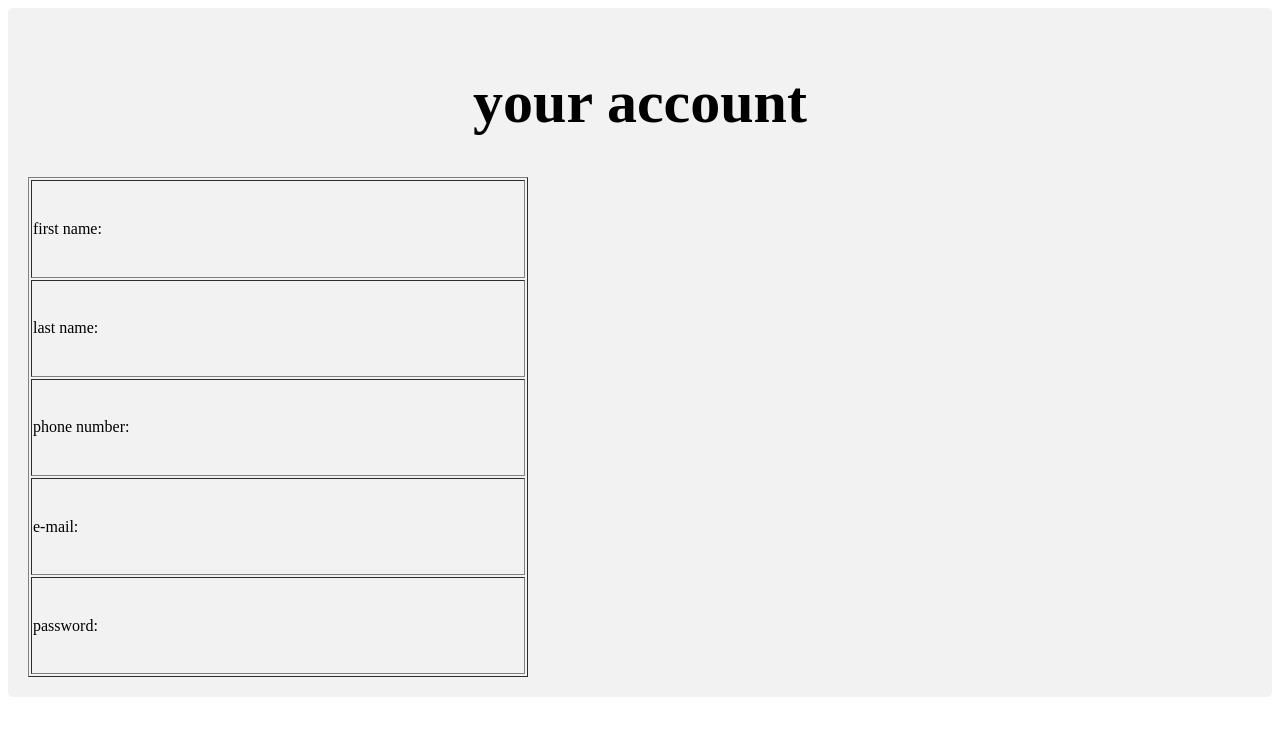
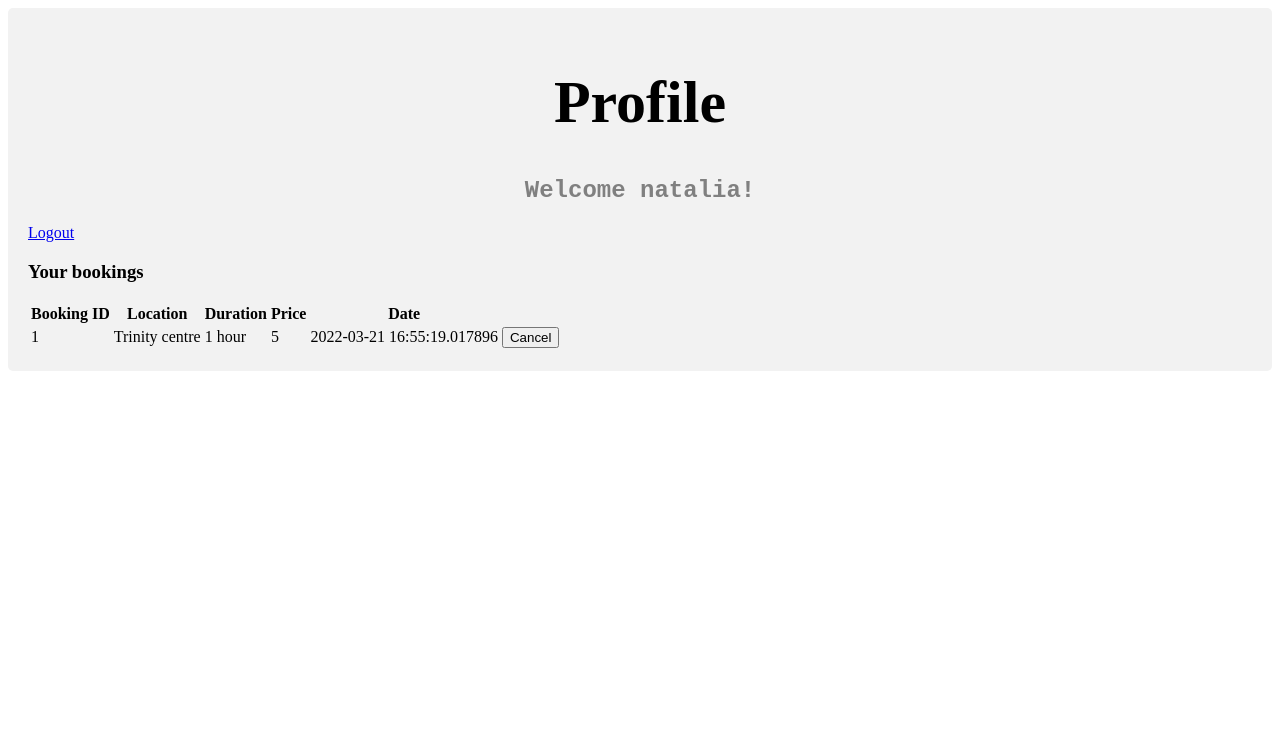
Before and after one commit to SOJ281/COMP2913, a Flask app: page /profile in a window 1280 px wide. Shown: the top 736 px of the page. Run offline with Flask 2, Linux system fonts and the light colour scheme; a user stored in the database is signed in; data comes from the database, SQL or seed files in the repository; both versions use the stored data as it was after the commit.

Commit message:
made a user profile

```diff
--- a/app/templates/booking.html
+++ b/app/templates/booking.html
@@ -5,6 +5,9 @@
     {% if current_user.is_authenticated %}
     <p class="nav-item", id="logoutAction">
         <a class="nav-link" href="{{url_for('logout')}}">Logout</a>
+    </p>
+    <p class="nav-item", id="profileAction">
+      <a class="nav-link" href="{{url_for('profile')}}">Profile</a>
     </p>
     {% endif %}
     {% with messages = get_flashed_messages() %}
--- a/app/templates/profile.html
+++ b/app/templates/profile.html
@@ -2,32 +2,48 @@
 
 {% block content %}
 
-        <h1>your account</h1>
-        <table border="1" width="500px" height="500px">
+        <h1>
+            Profile
+        </h1>
+        <h2>
+            Welcome {{name}}!
+        </h2>
+        {% if current_user.is_authenticated %}
+        <p class="nav-item", id="logoutAction">
+            <a class="nav-link" href="{{url_for('logout')}}">Logout</a>
+        </p>
+        {% endif %}
+        <table >
+            <h3>Your bookings</h3>
+            <thread>
+                <tr>
+                    <th>Booking ID</th>
+                    <th>Location</th>
+                    <th>Duration</th>
+                    <th>Price</th>
+                    <th>Date</th>
+                </tr>
+            </thread>
+            <tbody>
+            {% for booking in Bookings %}
             <tr>
-                <td>
-                    first name:
-                </td>
+                    <td>{{booking.id}}</td>
+                    <td>{{scooter.location}}</td>
+                    <td>
+                        {% if price.duration == 1 %}
+                        1 hour
+                        {% elif price.duration == 4 %}
+                        4 hour
+                        {% elif price.duration == 24 %}
+                        1 day
+                        {% elif price.duration == 168 %}
+                        1 week
+                        {% endif %}
+                    </td>
+                    <td>{{price.cost}}</td>
+                    <td>{{booking.datetime}}</td>
+                    <td><button type="button">Cancel</button></a></td>
             </tr>
-			<tr>
-                <td>
-                    last name:
-                </td>
-            </tr>
-			<tr>
-                <td>
-                    phone number:
-                </td>
-            </tr>
-            <tr>
-                <td>
-                    e-mail:
-                </td>
-            </tr>
-            <tr>
-                <td>
-                    password:
-                </td>
-            </tr>
+            {% endfor %}
         </table>
 {% endblock %}
--- a/app/views.py
+++ b/app/views.py
@@ -9,11 +9,15 @@ from .scooteremail import sendConfirmationMessage
 
 @app.route('/profile', methods=['GET', 'POST'])
 def profile():
-    return render_template("profile.html")
+    bookings = []
+    for i in models.Book.query.all():
+        if (i.user_id == current_user.id):
+            bookings.append(i)
+            price = models.Prices.query.get(i.price_id)
+            scooter = models.Scooters.query.get(i.scooter_id)
+    return render_template("profile.html", name=current_user.username, Bookings=bookings, price=price, scooter=scooter)
 
-@app.route('/user_page', methods=['GET', 'POST'])
-def success():
-    return render_template("user_page.html")
+
 
 @app.route('/', methods=['GET', 'POST'])
 def index():
```
Also changed, not shown: app.db.
